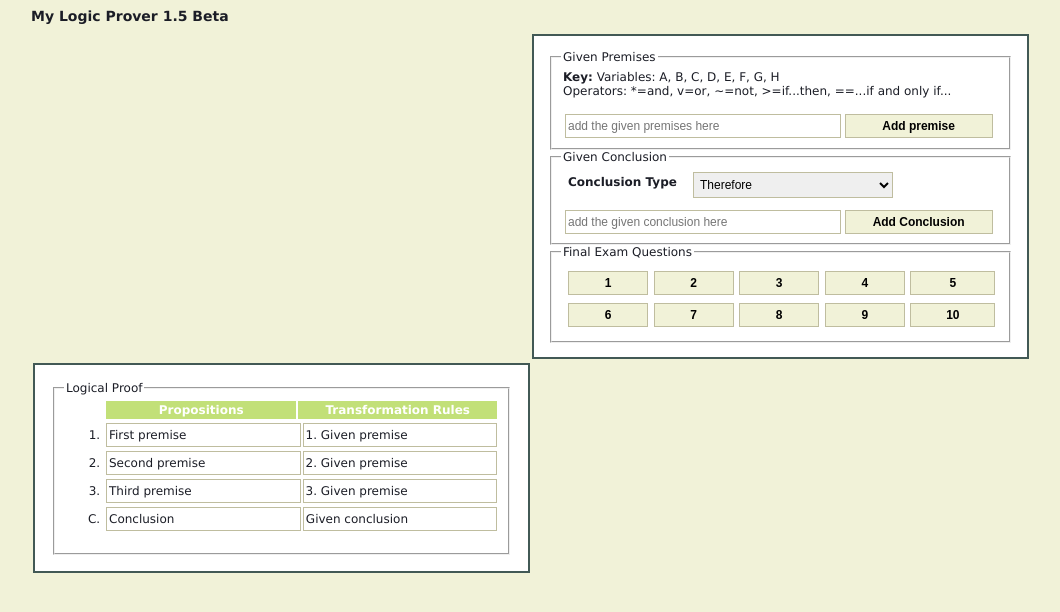
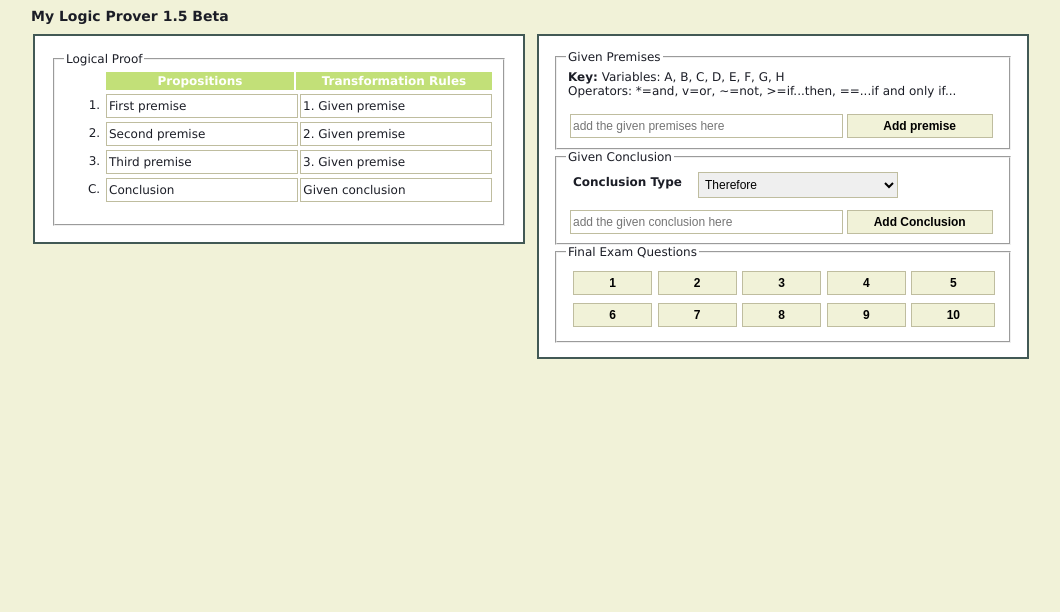
Before and after one commit to TheJKFever/MyLogicProver, a PHP site: page /index.html in a window 1280 px wide. Shown: the top 612 px of the page, without its empty margins (109-1169 px from the left). Run offline with PHP 8.4, Linux system fonts and the light colour scheme; lists and menus that the app fills with data are empty; some libraries are stand-ins or nearby versions.

Commit message:
responsive and adaptive

```diff
--- a/css/style.css
+++ b/css/style.css
@@ -138,7 +138,7 @@ th {
 
 .ColumnDiv {
 	margin:2px;
-	width:46.5%;
+	width:46%;
 	padding:14px;
 	background-color: #ffffff;
 	border:solid 2px #425955;
```
